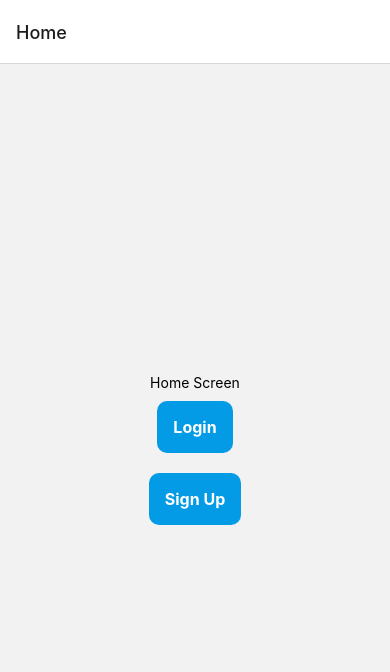
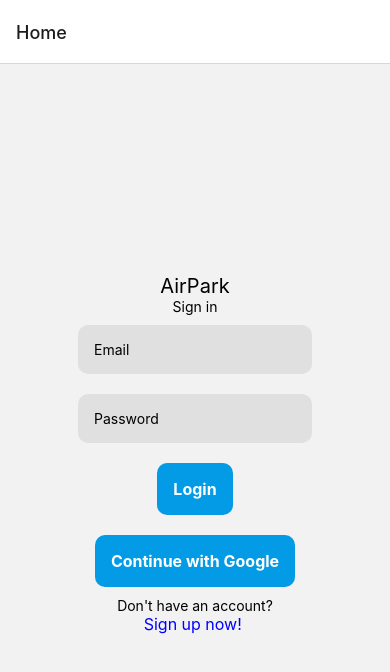
Before and after one commit to g-kimani/airpark, a React Native app: screen /Home in a window 390 px wide. Shown: the top 672 px of the page. Built offline with nearby package versions, Linux system fonts and the light colour scheme.

Commit message:
log in page completed

```diff
--- a/screens/HomeScreen.tsx
+++ b/screens/HomeScreen.tsx
@@ -1,4 +1,10 @@
-import { StyleSheet, Text, TouchableOpacity, View } from "react-native";
+import {
+  StyleSheet,
+  Text,
+  TextInput,
+  TouchableOpacity,
+  View,
+} from "react-native";
 import React from "react";
 import { useNavigation } from "@react-navigation/native";
 import { NativeStackScreenProps } from "@react-navigation/native-stack";
@@ -15,7 +21,17 @@ type Props = NativeStackScreenProps<NavigationStackParamList, "Home">;
 const HomeScreen = ({ navigation }: Props) => {
   return (
     <View style={{ flex: 1, alignItems: "center", justifyContent: "center" }}>
-      <Text>Home Screen</Text>
+      <Text style={styles.Header}>AirPark</Text>
+      <Text>Sign in</Text>
+      <TextInput placeholder="Email" style={styles.inputText} />
+      <TextInput
+        placeholder="Password"
+        style={styles.inputText}
+        // onChange={(event) => {
+        //   console.log(event.target);
+        // }}
+      />
+
       <TouchableOpacity
         onPress={() => {
           navigation.navigate("Login");
@@ -24,13 +40,24 @@ const HomeScreen = ({ navigation }: Props) => {
       >
         <Text style={styles.buttonText}>Login</Text>
       </TouchableOpacity>
+
+      <TouchableOpacity
+        // onPress={() => {
+        //   navigation.navigate("google");
+        // }}
+        style={styles.button}
+      >
+        <Text style={styles.buttonText}>Continue with Google</Text>
+      </TouchableOpacity>
+
+      <Text>Don't have an account?</Text>
       <TouchableOpacity
         onPress={() => {
           navigation.navigate("Signup");
         }}
-        style={styles.button}
+        // style={styles.button}
       >
-        <Text style={styles.buttonText}>Sign Up</Text>
+        <Text style={styles.signUpText}>Sign up now! </Text>
       </TouchableOpacity>
     </View>
   );
@@ -50,4 +77,18 @@ const styles = StyleSheet.create({
     fontWeight: "700",
     fontSize: 16,
   },
+  inputText: {
+    padding: 16,
+    backgroundColor: "#e0e0e0",
+    borderRadius: 10,
+    margin: 10,
+    width: "60%",
+  },
+  signUpText: {
+    color: "blue",
+    fontSize: 16,
+  },
+  Header: {
+    fontSize: 20,
+  },
 });
```
